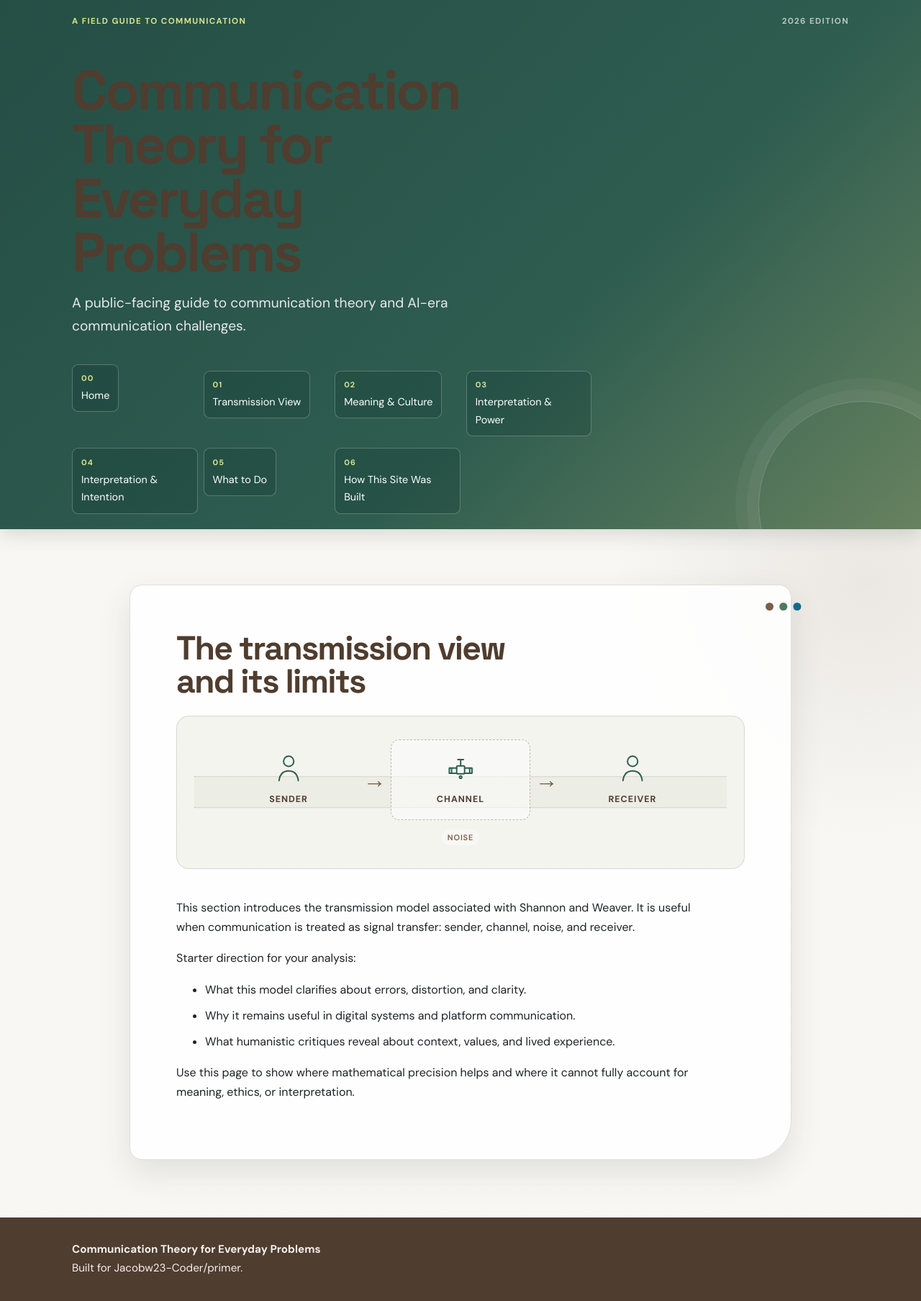
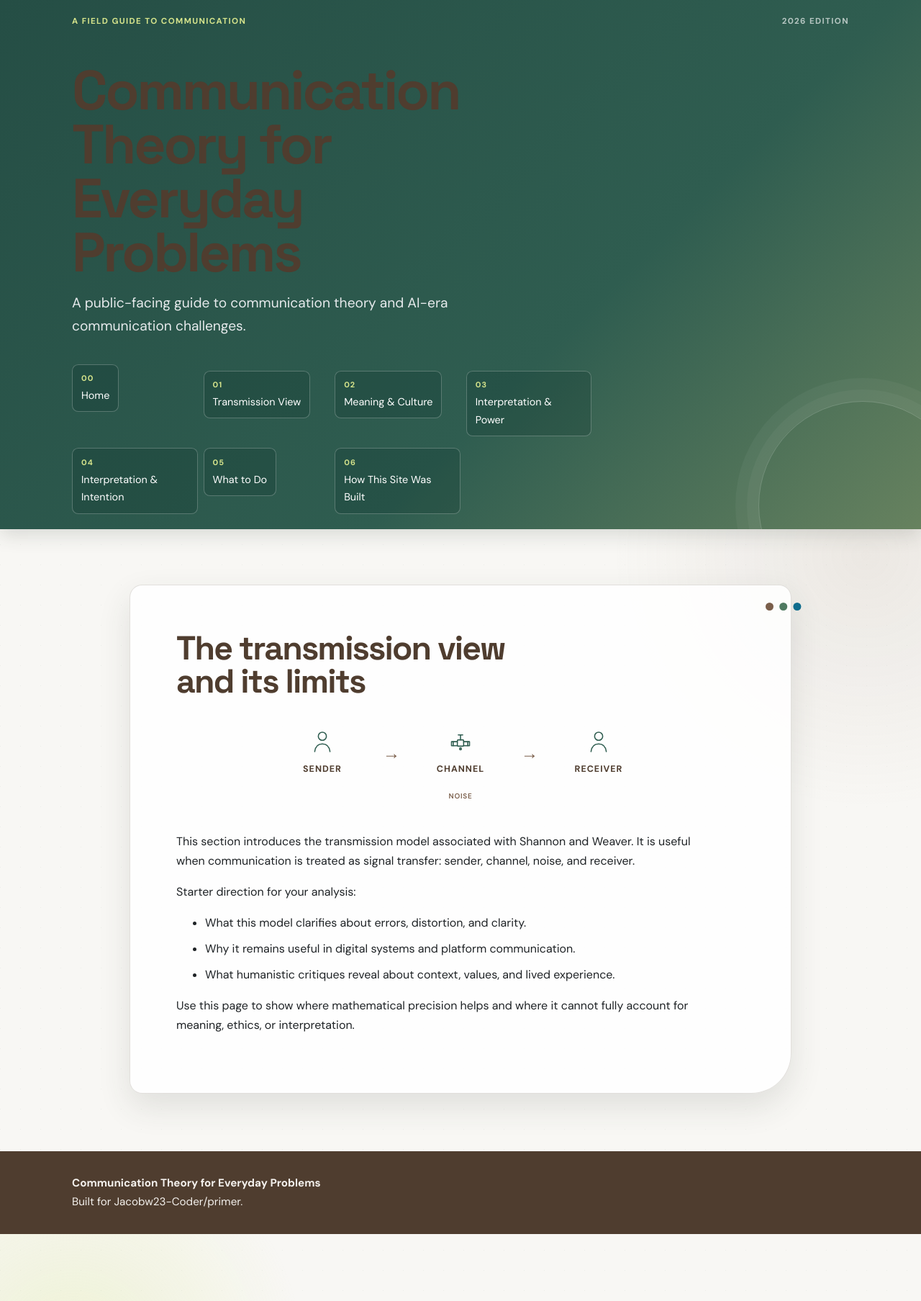
Before and after one commit to Jacobw23-Coder/primer, a Jekyll site: the page built from pages/transmission-view-and-limits.md, in a window 1280 px wide. Shown: the whole page at 72% size. Built offline with Jekyll 4.4.1, drawn with Linux system fonts in a browser that asks for light colours.

Commit message:
trying again....

```diff
--- a/assets/css/style.css
+++ b/assets/css/style.css
@@ -208,39 +208,17 @@ h2 {
 }
 
 .transmission-flow {
-  position: relative;
-  isolation: isolate;
-  margin: -0.5rem 0 2.5rem;
-  padding: clamp(1.25rem, 4vw, 2rem);
-  border: 1px solid rgba(79, 93, 80, 0.18);
-  border-radius: var(--radius);
-  background: rgba(230, 234, 220, 0.48);
+  margin: -0.5rem 0 2rem;
+  padding: 0.5rem 0;
   text-align: center;
-}
-
-.transmission-flow::before {
-  position: absolute;
-  z-index: -1;
-  top: 50%;
-  right: 1.5rem;
-  left: 1.5rem;
-  height: 2.6rem;
-  border-top: 1px dotted rgba(122, 94, 74, 0.34);
-  border-bottom: 1px dotted rgba(122, 94, 74, 0.34);
-  background: rgba(122, 94, 74, 0.05);
-  content: "";
-  transform: translateY(-50%);
 }
 
 .transmission-noise-label {
   display: block;
   width: fit-content;
-  margin: 0.85rem auto 0;
-  padding: 0.1rem 0.5rem;
-  border-radius: 999px;
-  background: var(--paper);
+  margin: 0.5rem auto 0;
   color: var(--muted-brown);
-  font-size: 0.68rem;
+  font-size: 0.62rem;
   font-weight: 600;
   letter-spacing: 0.08em;
   text-transform: uppercase;
@@ -250,14 +228,14 @@ h2 {
   display: grid;
   grid-template-columns: minmax(5rem, 1fr) auto minmax(5rem, 1fr) auto minmax(5rem, 1fr);
   align-items: center;
-  max-width: 42rem;
+  max-width: 34rem;
   margin: 0 auto;
 }
 
 .transmission-node {
   position: relative;
   display: flex;
-  min-height: 7rem;
+  min-height: 5.5rem;
   flex-direction: column;
   align-items: center;
   justify-content: center;
@@ -270,8 +248,8 @@ h2 {
 }
 
 .transmission-icon {
-  width: 3.15rem;
-  height: 3.15rem;
+  width: 2.5rem;
+  height: 2.5rem;
   fill: none;
   stroke: var(--forest-green);
   stroke-linecap: round;
@@ -280,17 +258,15 @@ h2 {
 }
 
 .transmission-arrow {
-  padding: 0 0.4rem;
+  padding: 0 0.25rem;
   color: var(--muted-brown);
   font-family: "Space Grotesk", sans-serif;
-  font-size: 2rem;
+  font-size: 1.5rem;
   line-height: 1;
 }
 
 .transmission-channel {
-  border: 1px dashed rgba(122, 94, 74, 0.42);
-  border-radius: 0.75rem;
-  background: rgba(255, 255, 255, 0.48);
+  padding: 0 0.35rem;
 }
 
 .home-guide {
```
